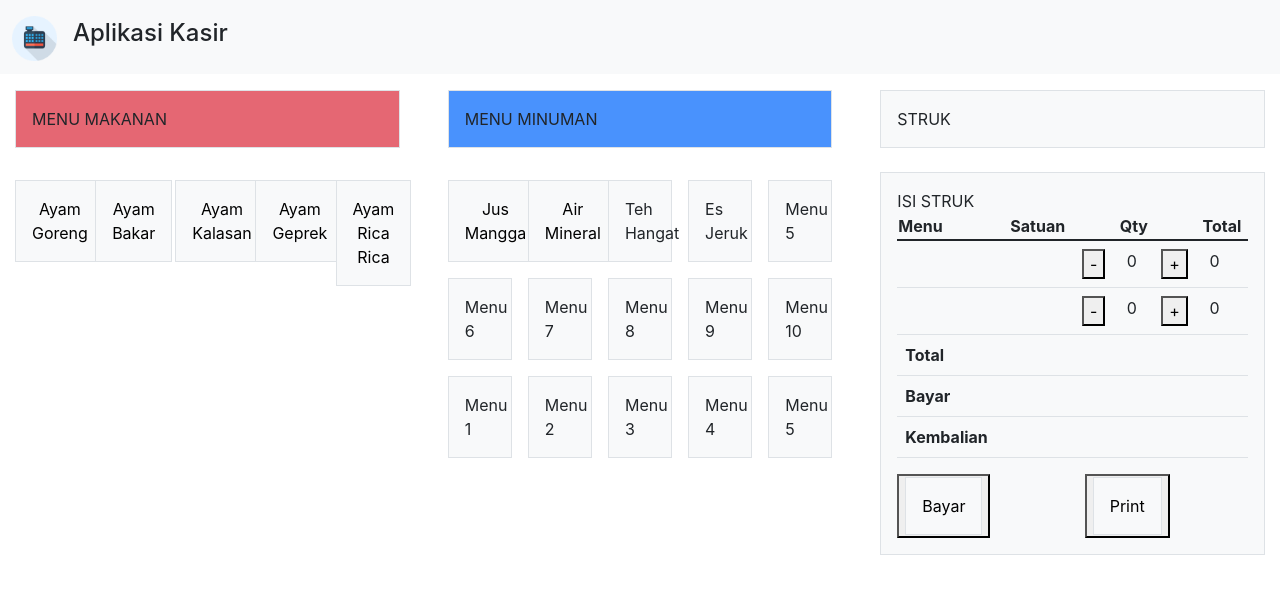
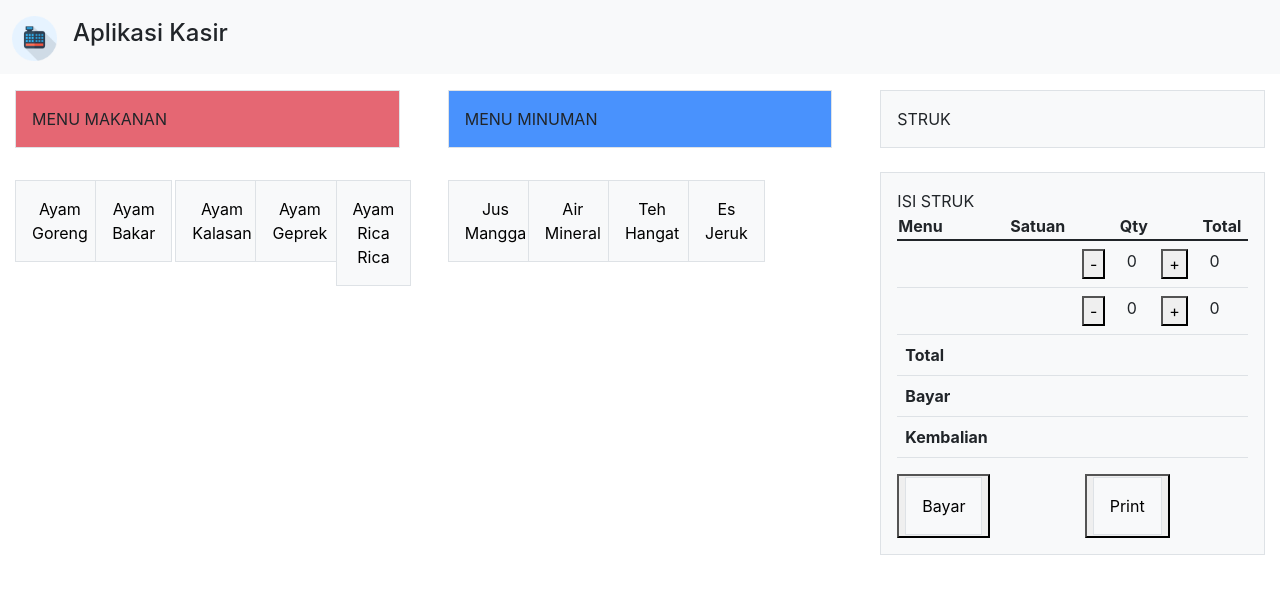
Before and after one commit to joese07/Mini_project_alterra, a React (Create React App) app: page / in a window 1280 px wide. Shown: the top 594 px of the page. Built offline with nearby package versions, Linux system fonts and the light colour scheme.

Commit message:
add feature list

```diff
--- a/src/pages/Home.js
+++ b/src/pages/Home.js
@@ -50,7 +50,7 @@ const menuMinuman = [
   {
     id: 3,
     nama: "teh hangat",
-    harga: 25000,
+    harga: 4000,
   },
   {
     id: 4,
@@ -102,7 +102,7 @@ function Home(props) {
   };
 
   const handleEsjeruk = () => {
-    const menuEsjeruk = menuMinuman.find((e) => e.id === 3);
+    const menuEsjeruk = menuMinuman.find((e) => e.id === 4);
     const minumanEsjeruk = menuEsjeruk.nama;
     setEsjeruk((t) => [...t, minumanEsjeruk]);
   };
@@ -274,16 +274,16 @@ function Home(props) {
                 </button>
               </div>
               <div class="col">
-                <div class="p-3 border bg-light" onClick={handleTehhangat}>
+                <button class="p-3 border bg-light" onClick={handleTehhangat}>
                   Teh Hangat
-                </div>
+                </button>
               </div>
               <div class="col">
-                <div class="p-3 border bg-light" onClick={handleEsjeruk}>
+                <button class="p-3 border bg-light" onClick={handleEsjeruk}>
                   Es Jeruk
-                </div>
+                </button>
               </div>
-              <div class="col">
+              {/* <div class="col">
                 <div class="p-3 border bg-light">Menu 5</div>
               </div>
               <div class="col">
@@ -315,7 +315,7 @@ function Home(props) {
               </div>
               <div class="col">
                 <div class="p-3 border bg-light">Menu 5</div>
-              </div>
+              </div> */}
             </div>
           </div>
           <div className="col jarak-kanan">
@@ -405,6 +405,23 @@ function Home(props) {
                         );
                       })}
 
+                      {esJeruk.map((todo) => {
+                        return (
+                          <tr>
+                            <td>{todo}</td>
+                            <td>{hargaAbakar}</td>
+                            <td>
+                              <button>-</button>
+                            </td>
+                            <td>{countSatu}</td>
+                            <td>
+                              <button>+</button>
+                            </td>
+                            <td>{hargaAbakar}</td>
+                          </tr>
+                        );
+                      })}
+
                       <tr>
                         <td>
                           <strong>Total</strong>
```
